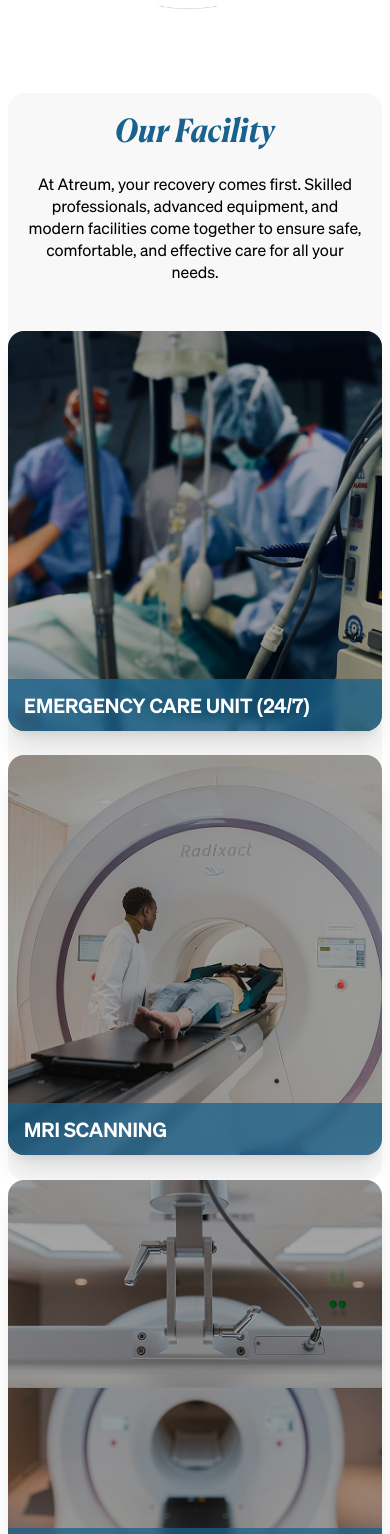
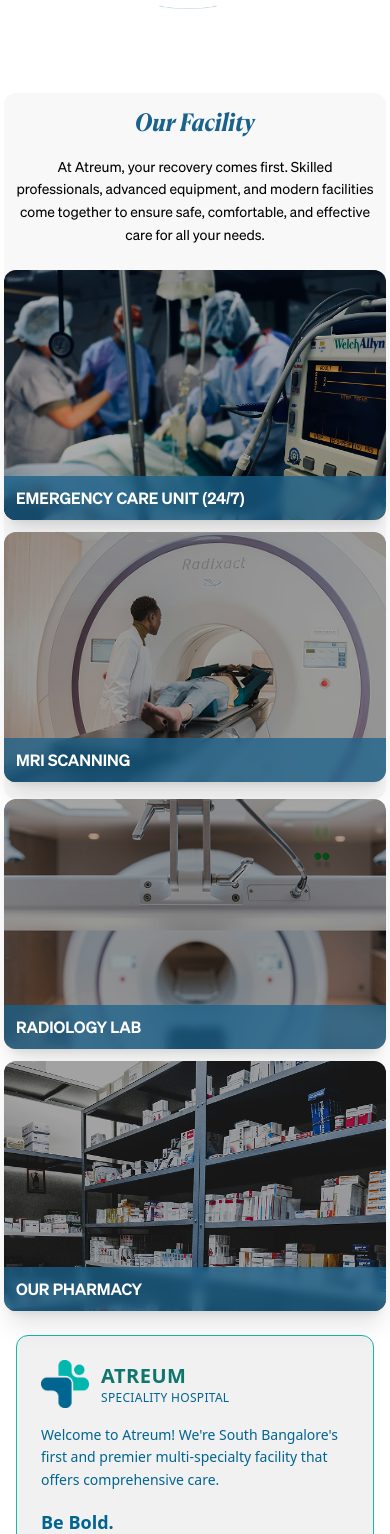
Before and after one commit to suman987654432/atreum, a React (Vite) app: page / in a window 390 px wide. Shown: the part 4294-5828 px from the top of the page. Built offline with nearby package versions, Linux system fonts and the light colour scheme.

Commit message:
style: enhance layout and typography for Facility component

```diff
--- a/src/components/HeroPage/Facility.jsx
+++ b/src/components/HeroPage/Facility.jsx
@@ -64,17 +64,17 @@ const Facility = () => {
     };
 
     return (
-        <div id="care-section" className="relative z-20 mx-2 md:mx-3 lg:mx-4">
-            <div className="backdrop-blur-md border-b border-white/30 rounded-2xl pt-6 pb-6 w-full max-w-[1800px] mx-auto" style={{ backgroundColor: '#D9D9D933' }}>
-                <div className="px-4 w-full max-w-[1800px] mx-auto">
-                    <div className="flex flex-col md:flex-row justify-center items-center md:items-center mb-12 gap-6">
-                        <div className="md:w-2/5 md:ml-8 lg:ml-12 max-w-[600px] text-center md:text-left">
+        <div id="care-section" className="relative z-20 mx-1 sm:mx-2 md:mx-3 lg:mx-4 xl:mx-6">
+            <div className="backdrop-blur-md border-b border-white/30 rounded-xl sm:rounded-2xl pt-4 sm:pt-6 pb-4 sm:pb-6 w-full max-w-[1800px] mx-auto" style={{ backgroundColor: '#D9D9D933' }}>
+                <div className="px-3 sm:px-4 lg:px-6 w-full max-w-[1800px] mx-auto">
+                    <div className="flex flex-col md:flex-row justify-center items-center md:items-center mb-6 sm:mb-8 md:mb-10 lg:mb-12 gap-4 sm:gap-6">
+                        <div className="md:w-2/5 md:ml-4 lg:ml-8 xl:ml-12 max-w-[600px] text-center md:text-left">
                             <h2 className="text-[#19628D]">
-                                <span className="font-canela font-bold italic text-[32px] leading-[32px] tracking-normal">Our Facility</span>
+                                <span className="font-canela font-bold italic text-[24px] sm:text-[28px] md:text-[32px] lg:text-[36px] xl:text-[40px] leading-tight tracking-normal">Our Facility</span>
                             </h2>
                         </div>
                         <div className="md:w-2/5 md:ml-2 lg:ml-4 max-w-[600px] text-center md:text-left">
-                            <p className="text-black font-sohne font-normal text-[16px] leading-[22px] tracking-normal">
+                            <p className="text-black font-sohne font-normal text-[14px] sm:text-[15px] md:text-[16px] lg:text-[17px] xl:text-[18px] leading-relaxed tracking-normal">
                                 At Atreum, your recovery comes first. Skilled professionals, advanced equipment, and modern facilities come together to ensure safe, comfortable, and effective care for all your needs.
                             </p>
                         </div>
@@ -82,12 +82,12 @@ const Facility = () => {
                 </div>
 
                 <div className="w-full">
-                    <div className="grid grid-cols-1 md:grid-cols-3 gap-6">
+                    <div className="grid grid-cols-1 md:grid-cols-3 gap-3 sm:gap-4 md:gap-6">
                         {careData.slice(0, 2).map((item) => (
                             <div
                                 key={item.id}
                                 onClick={handleCardClick}
-                                className={`relative overflow-hidden rounded-2xl h-[400px] cursor-pointer shadow-xl ${item.width}`}
+                                className={`relative overflow-hidden rounded-xl sm:rounded-2xl h-[250px] sm:h-[300px] md:h-[350px] lg:h-[400px] xl:h-[450px] cursor-pointer shadow-xl ${item.width}`}
                             >
                                 {/* Background Image */}
                                 <div className="absolute inset-0 w-full h-full">
@@ -101,8 +101,8 @@ const Facility = () => {
                                 </div>
 
                                 {/* Title Section */}
-                                <div className="absolute bottom-0 left-0 w-full bg-[#19628DBD] backdrop-blur-sm p-4 md:p-6">
-                                    <h3 className="font-sohne font-bold text-[20px] md:text-[23px] leading-[100%] text-white uppercase tracking-normal">
+                                <div className="absolute bottom-0 left-0 w-full bg-[#19628DBD] backdrop-blur-sm p-3 sm:p-4 md:p-5 lg:p-6">
+                                    <h3 className="font-sohne font-bold text-[16px] sm:text-[18px] md:text-[20px] lg:text-[23px] xl:text-[25px] leading-tight text-white uppercase tracking-normal">
                                         {item.title}
                                     </h3>
                                 </div>
@@ -112,13 +112,13 @@ const Facility = () => {
                 </div>
             </div>
 
-            <div className="w-full max-w-[1800px] mx-auto ">
-                <div className="grid grid-cols-1 md:grid-cols-3 gap-6">
+            <div className="w-full max-w-[1800px] mx-auto  ">
+                <div className="grid grid-cols-1 md:grid-cols-3 gap-3 sm:gap-4 md:gap-6">
                     {careData.slice(2, 4).map((item) => (
                         <div
                             key={item.id}
                             onClick={handleCardClick}
-                            className={`relative overflow-hidden rounded-2xl h-[400px] cursor-pointer shadow-xl ${item.width}`}
+                            className={`relative overflow-hidden rounded-xl sm:rounded-2xl h-[250px] sm:h-[300px] md:h-[350px] lg:h-[400px] xl:h-[450px] cursor-pointer shadow-xl ${item.width}`}
                         >
                             {/* Background Image */}
                             <div className="absolute inset-0 w-full h-full">
@@ -132,8 +132,8 @@ const Facility = () => {
                             </div>
 
                             {/* Title Section */}
-                            <div className="absolute bottom-0 left-0 w-full bg-[#19628DBD] backdrop-blur-sm p-4 md:p-6">
-                                <h3 className="font-sohne font-bold text-[20px] md:text-[26px] leading-[100%] text-white uppercase tracking-normal">
+                            <div className="absolute bottom-0 left-0 w-full bg-[#19628DBD] backdrop-blur-sm p-3 sm:p-4 md:p-5 lg:p-6">
+                                <h3 className="font-sohne font-bold text-[16px] sm:text-[18px] md:text-[20px] lg:text-[23px] xl:text-[26px] leading-tight text-white uppercase tracking-normal">
                                     {item.title}
                                     {/* {item.title} */}
                                 </h3>
```
